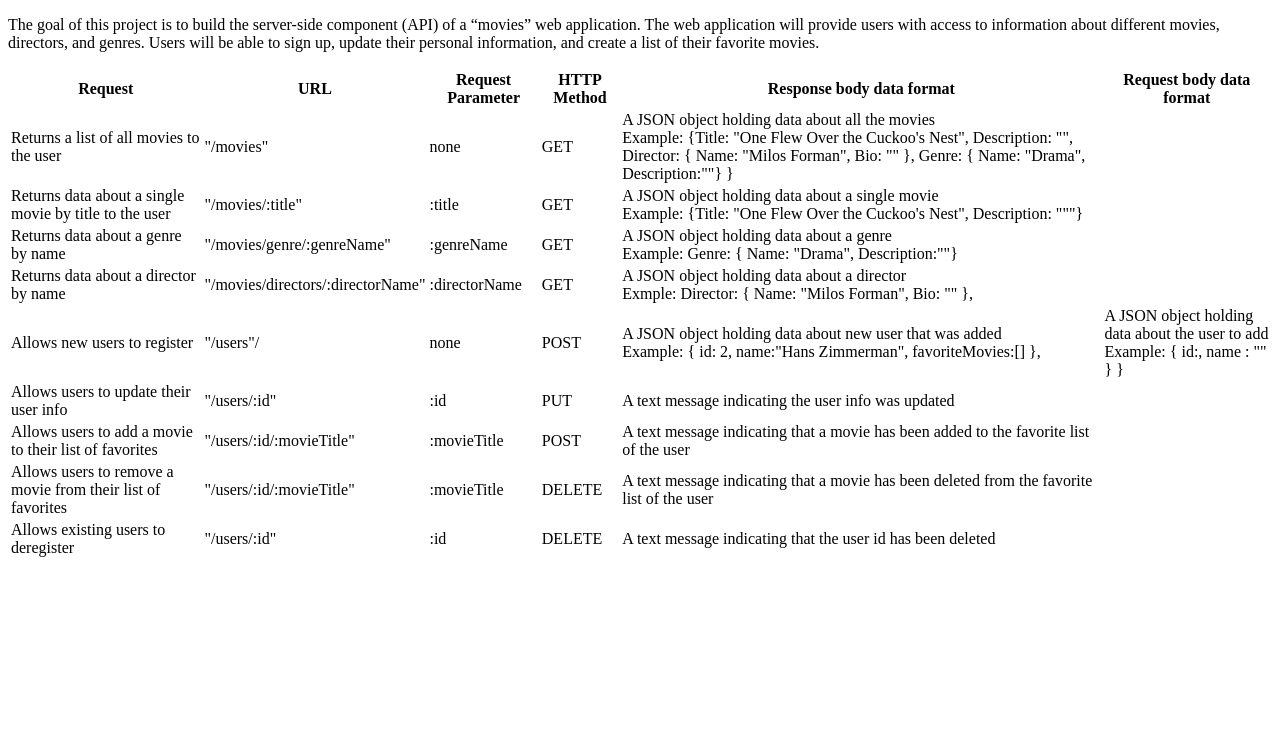
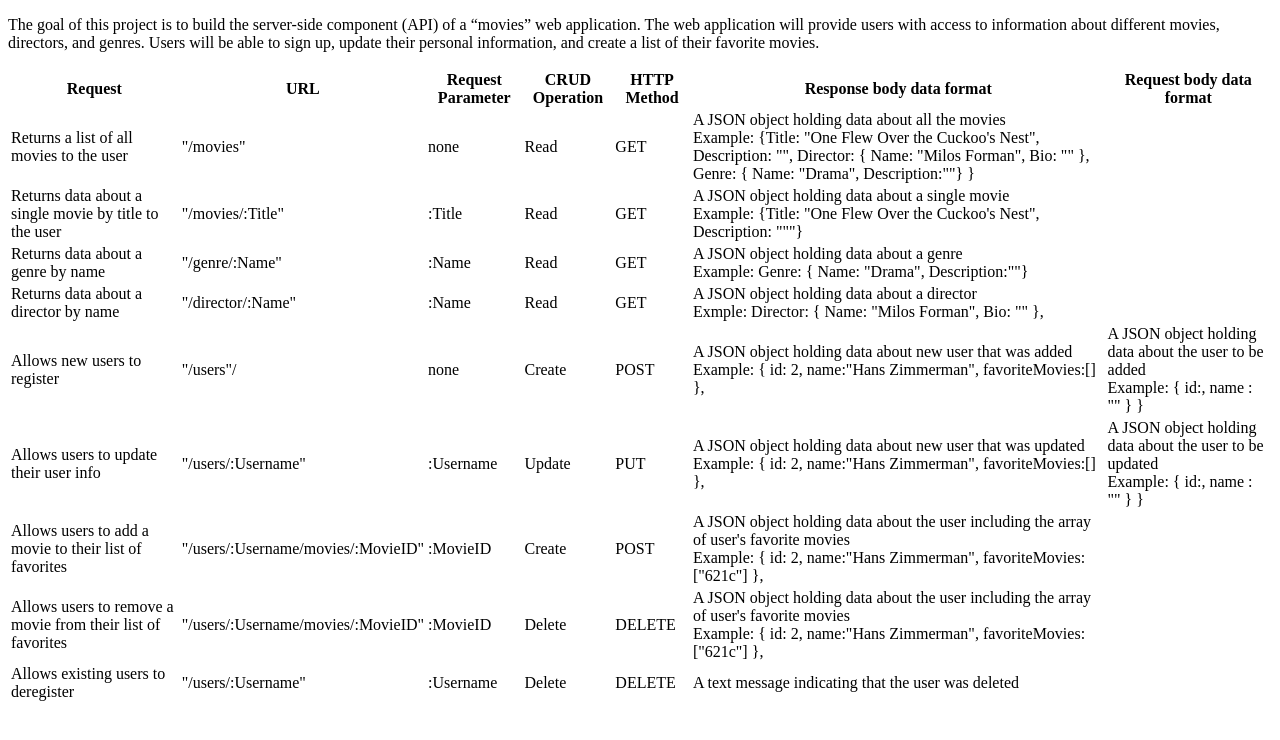
Before and after one commit to jakub-havlik/movie-api, a website: page public/documentation.html in a window 1280 px wide. Drawn offline with Linux system fonts and the light colour scheme.

Commit message:
updated documentation.html

```diff
--- a/public/documentation.html
+++ b/public/documentation.html
@@ -20,6 +20,7 @@
         <th>Request</th>
         <th>URL</th>
         <th>Request Parameter</th>
+        <th>CRUD Operation</th>
         <th>HTTP Method</th>
         <th>Response body data format</th>
         <th>Request body data format</th>
@@ -28,9 +29,10 @@
         <td>Returns a list of all movies to the user</td>
         <td>"/movies"</td>
         <td>none</td>
+        <td>Read</td>
         <td>GET</td>
         <td>
-          A JSON object holding data about all the movies <br />
+          A JSON object holding data about all the movies<br/>
           Example: {Title: "One Flew Over the Cuckoo's Nest", Description: "",
           Director: { Name: "Milos Forman", Bio: "" }, Genre: { Name: "Drama",
           Description:""} }
@@ -38,32 +40,35 @@
       </tr>
       <tr>
         <td>Returns data about a single movie by title to the user</td>
-        <td>"/movies/:title"</td>
-        <td>:title</td>
+        <td>"/movies/:Title"</td>
+        <td>:Title</td>
+        <td>Read</td>
         <td>GET</td>
         <td>
-          A JSON object holding data about a single movie <br />
+          A JSON object holding data about a single movie<br/>
           Example: {Title: "One Flew Over the Cuckoo's Nest", Description: """}
         </td>
       </tr>
       <tr>
         <td>Returns data about a genre by name</td>
-        <td>"/movies/genre/:genreName"</td>
-        <td>:genreName</td>
+        <td>"/genre/:Name"</td>
+        <td>:Name</td>
+        <td>Read</td>
         <td>GET</td>
         <td>
-          A JSON object holding data about a genre <br />
+          A JSON object holding data about a genre<br/>
           Example: Genre: { Name: "Drama", Description:""}
         </td>
       </tr>
 
       <tr>
         <td>Returns data about a director by name</td>
-        <td>"/movies/directors/:directorName"</td>
-        <td>:directorName</td>
+        <td>"/director/:Name"</td>
+        <td>:Name</td>
+        <td>Read</td>
         <td>GET</td>
         <td>
-          A JSON object holding data about a director <br />
+          A JSON object holding data about a director<br/>
           Exmple: Director: { Name: "Milos Forman", Bio: "" },
         </td>
       </tr>
@@ -71,49 +76,61 @@
         <td>Allows new users to register</td>
         <td>"/users"/</td>
         <td>none</td>
+        <td>Create</td>
         <td>POST</td>
         <td>
-          A JSON object holding data about new user that was added <br />
+          A JSON object holding data about new user that was added<br/>
           Example: { id: 2, name:"Hans Zimmerman", favoriteMovies:[] },
         </td>
         <td>
-          A JSON object holding data about the user to add <br />
+          A JSON object holding data about the user to be added<br/>
           Example: { id:, name : "" } }
         </td>
       </tr>
       <tr>
         <td>Allows users to update their user info</td>
-        <td>"/users/:id"</td>
-        <td>:id</td>
+        <td>"/users/:Username"</td>
+        <td>:Username</td>
+        <td>Update</td>
         <td>PUT</td>
-        <td>A text message indicating the user info was updated</td>
+        <td>
+          A JSON object holding data about new user that was updated<br/>
+          Example: { id: 2, name:"Hans Zimmerman", favoriteMovies:[] },
+        </td>
+        <td>
+          A JSON object holding data about the user to be updated<br/>
+          Example: { id:, name : "" } }
+        </td>
       </tr>
       <tr>
         <td>Allows users to add a movie to their list of favorites</td>
-        <td>"/users/:id/:movieTitle"</td>
-        <td>:movieTitle</td>
+        <td>"/users/:Username/movies/:MovieID"</td>
+        <td>:MovieID</td>
+        <td>Create</td>
         <td>POST</td>
         <td>
-          A text message indicating that a movie has been added to the favorite
-          list of the user
+          A JSON object holding data about the user including the array of user's favorite movies<br/>
+          Example: { id: 2, name:"Hans Zimmerman", favoriteMovies:["621c"] },
         </td>
       </tr>
       <tr>
         <td>Allows users to remove a movie from their list of favorites</td>
-        <td>"/users/:id/:movieTitle"</td>
-        <td>:movieTitle</td>
+        <td>"/users/:Username/movies/:MovieID"</td>
+        <td>:MovieID</td>
+        <td>Delete</td>
         <td>DELETE</td>
         <td>
-          A text message indicating that a movie has been deleted from the
-          favorite list of the user
+          A JSON object holding data about the user including the array of user's favorite movies<br/>
+          Example: { id: 2, name:"Hans Zimmerman", favoriteMovies:["621c"] },
         </td>
       </tr>
       <tr>
         <td>Allows existing users to deregister</td>
-        <td>"/users/:id"</td>
-        <td>:id</td>
+        <td>"/users/:Username"</td>
+        <td>:Username</td>
+        <td>Delete</td>
         <td>DELETE</td>
-        <td>A text message indicating that the user id has been deleted</td>
+        <td>A text message indicating that the user was deleted</td>
       </tr>
     </table>
   </body>
```
